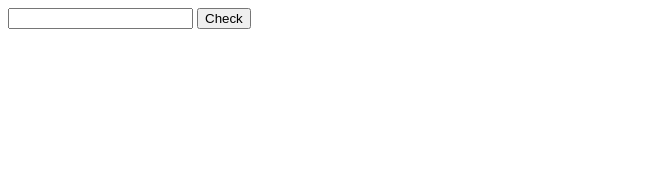
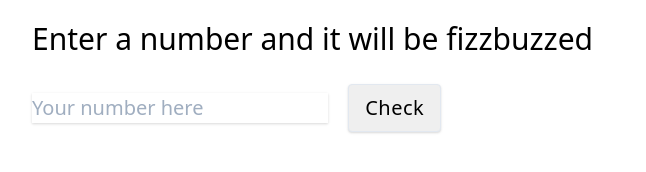
Before and after one commit to AlbertStjarne/fizzbuzz_js, a website: page index.html in a window 1280 px wide. Shown: the whole page, without its empty margins (0-646 px from the left). Drawn offline with nearby package versions, Linux system fonts and the light colour scheme.

Commit message:
add styling

```diff
--- a/index.html
+++ b/index.html
@@ -5,12 +5,15 @@
   <meta charset="utf-8" />
   <meta name="viewport" content="width=device-width, initial-scale=1.0">
   <meta http-equiv="X-UA-Compatible" content="IE=edge">
+  <link href="https://cdn.jsdelivr.net/npm/tailwindcss/dist/tailwind.min.css" rel="stylesheet">
+  <title>FizzBuzz</title>
 </head>
 
-<body>
-  <input type="text" id="value">
-  <input type="submit" value="Check" id="button">
-  <div id="display_answer"></div>
+<body class="bg-grey-lighter m-4">
+  <h1 class="text-3xl font-medium text-grey-darkest m-4">Enter a number and it will be fizzbuzzed</h1>
+  <input type="text" id="value" placeholder="Your number here" class="bg-grey-lightest shadow text-xl text-grey-base m-4">
+  <input type="submit" value="Check" id="button" class="bg-grey-dark hover:bg-grey-darker text-grey-lighter text-xl font-medium py-2 px-4 border border-blue-darker rounded shadow tracking-wide">
+  <div id="display_answer" class="text-xl m-4"></div>
 </body>
 
 <script src="src/js/fizz-buzz.js"></script>
```
Also changed, not shown: readme.md.
